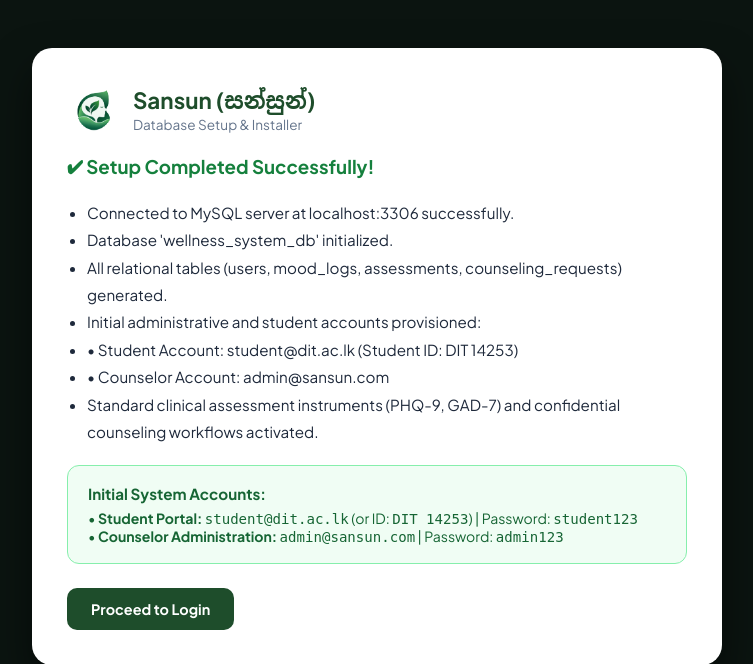
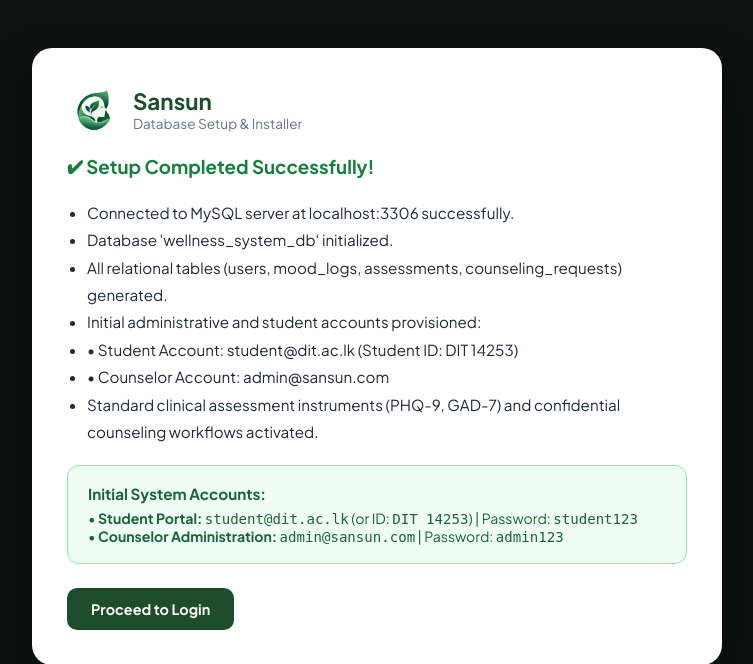
Before and after one commit to Chamath-Adithya/student-mental-wellness-system, a PHP site: page /setup_db.php in a window 1280 px wide. Shown: the top 664 px of the page, without its empty margins (263-1016 px from the left). Run offline with PHP 8.4, Linux system fonts and the light colour scheme.

Commit message:
style: standardize brand name to clean 'Sansun' across all pages

```diff
--- a/admin-dashboard.php
+++ b/admin-dashboard.php
@@ -54,7 +54,7 @@
 <head>
     <meta charset="UTF-8">
     <meta name="viewport" content="width=device-width, initial-scale=1.0">
-    <title>Counselor Control Center | Sansun (සන්සුන්)</title>
+    <title>Counselor Control Center | Sansun</title>
     <link rel="icon" type="image/png" href="<?php echo SITE_URL; ?>/assets/images/logo.png?v=2">
 
     <link href="https://cdnjs.cloudflare.com/ajax/libs/font-awesome/6.4.0/css/all.min.css" rel="stylesheet">
@@ -267,7 +267,7 @@
         <a href="<?php echo SITE_URL; ?>/admin-dashboard.php" class="brand" title="Sansun Counselor Center">
             <img src="<?php echo SITE_URL; ?>/assets/images/logo.png?v=2" alt="Sansun Logo" class="brand-logo-img">
             <div class="brand-text">
-                <strong>Sansun (සන්සුන්)</strong>
+                <strong>Sansun</strong>
                 <small>Counselor Center</small>
             </div>
         </a>
--- a/assets/js/main.js
+++ b/assets/js/main.js
@@ -16,7 +16,7 @@
    ========================================================================== */
 const APP_DATA = {
     si: {
-        brandTitle: "Sansun (සන්සුන්)",
+        brandTitle: "Sansun",
         brandSub: "ශිෂ්‍ය මානසික සුවතා පද්ධතිය",
         navAssessment: "ස්වයං ඇගයීම",
         navMood: "දෛනික මනෝභාවය",
--- a/dashboard.php
+++ b/dashboard.php
@@ -31,7 +31,7 @@
 <head>
     <meta charset="UTF-8">
     <meta name="viewport" content="width=device-width, initial-scale=1.0">
-    <title>Student Wellness Dashboard | Sansun (සන්සුන්)</title>
+    <title>Student Wellness Dashboard | Sansun</title>
     <link rel="icon" type="image/png" href="<?php echo SITE_URL; ?>/assets/images/logo.png?v=2">
     <!-- Fonts & Icons -->
     <link href="https://cdnjs.cloudflare.com/ajax/libs/font-awesome/6.4.0/css/all.min.css" rel="stylesheet">
@@ -146,7 +146,7 @@
 <nav class="navbar">
     <a href="<?php echo SITE_URL; ?>/index.php" class="logo" title="Sansun Home">
         <img src="<?php echo SITE_URL; ?>/assets/images/logo.png?v=2" alt="Sansun Logo" class="brand-logo-img">
-        <span>Sansun <span style="font-size:0.85rem; font-weight:600; opacity:0.85;">(සන්සුන්)</span></span>
+        <span>Sansun</span>
     </a>
 
     <div class="user-nav-profile">
--- a/login.php
+++ b/login.php
@@ -56,7 +56,7 @@
 <head>
     <meta charset="UTF-8">
     <meta name="viewport" content="width=device-width, initial-scale=1.0">
-    <title>Institutional Portal Login | Sansun (සන්සුන්)</title>
+    <title>Institutional Portal Login | Sansun</title>
     <link rel="icon" type="image/png" href="<?php echo SITE_URL; ?>/assets/images/logo.png?v=2">
     <!-- Modern Typography & Icons -->
     <link href="https://fonts.googleapis.com/css2?family=Plus+Jakarta+Sans:wght@300;400;500;600;700;800&family=Noto+Sans+Sinhala:wght@400;500;600;700&display=swap" rel="stylesheet">
@@ -176,7 +176,7 @@
         <a href="<?php echo SITE_URL; ?>/index.php" title="Sansun Home">
             <img src="<?php echo SITE_URL; ?>/assets/images/logo.png?v=2" alt="Sansun Logo" class="brand-logo-img">
         </a>
-        <h1 class="brand-title">Sansun <span style="font-size:1.05rem; font-weight:700; opacity:0.9;">(සන්සුන්)</span></h1>
+        <h1 class="brand-title">Sansun</h1>
         <p class="brand-subtitle">Student Mental Wellness Check-in System</p>
     </div>
 
--- a/register.php
+++ b/register.php
@@ -55,7 +55,7 @@
 <head>
     <meta charset="UTF-8">
     <meta name="viewport" content="width=device-width, initial-scale=1.0">
-    <title>නව ශිෂ්‍ය ලියාපදිංචිය | Sansun (සන්සුන්) - Register</title>
+    <title>නව ශිෂ්‍ය ලියාපදිංචිය | Sansun - Register</title>
     <link rel="icon" type="image/png" href="<?php echo SITE_URL; ?>/assets/images/logo.png?v=2">
     <!-- Fonts & Icons -->
     <link href="https://fonts.googleapis.com/css2?family=Plus+Jakarta+Sans:wght@400;500;600;700;800&family=Noto+Sans+Sinhala:wght@400;500;600;700&display=swap" rel="stylesheet">
@@ -156,7 +156,7 @@
 
     <a href="<?php echo SITE_URL; ?>/index.php" class="logo" title="Sansun Home">
         <img src="<?php echo SITE_URL; ?>/assets/images/logo.png?v=2" alt="Sansun Logo" class="brand-logo-img">
-        <span>Sansun <span style="font-size:1.05rem; font-weight:700; opacity:0.9;">(සන්සුන්)</span></span>
+        <span>Sansun</span>
     </a>
     <h2 style="text-align: center; font-size: 1.4rem; margin-bottom: 6px; color: var(--text-dark);">නව ශිෂ්‍ය ලියාපදිංචිය</h2>
     <p style="text-align: center; color: var(--text-muted); font-size: 0.85rem; margin-bottom: 24px;">Student Mental Wellness Check-in System</p>
--- a/setup_db.php
+++ b/setup_db.php
@@ -63,7 +63,7 @@
 <html lang="si">
 <head>
     <meta charset="UTF-8">
-    <title>Database Setup | Sansun (සන්සුන්)</title>
+    <title>Database Setup | Sansun</title>
     <link rel="icon" type="image/png" href="assets/images/logo.png?v=2">
     <link href="https://fonts.googleapis.com/css2?family=Plus+Jakarta+Sans:wght@400;600;700;800&family=Noto+Sans+Sinhala:wght@400;600;700&display=swap" rel="stylesheet">
     <style>
@@ -83,7 +83,7 @@
     <div style="display:flex; align-items:center; gap:14px; margin-bottom:20px;">
         <img src="assets/images/logo.png?v=2" alt="Sansun Logo" class="brand-logo-img">
         <div>
-            <h2 style="margin: 0; color: #1e4d2b; font-size:1.4rem;">Sansun (සන්සුන්)</h2>
+            <h2 style="margin: 0; color: #1e4d2b; font-size:1.4rem;">Sansun</h2>
             <p style="margin: 0; font-size:0.85rem; color:#64748b;">Database Setup & Installer</p>
         </div>
     </div>
```
Also changed, not shown: index.php (+4 -4 lines), README.md.
